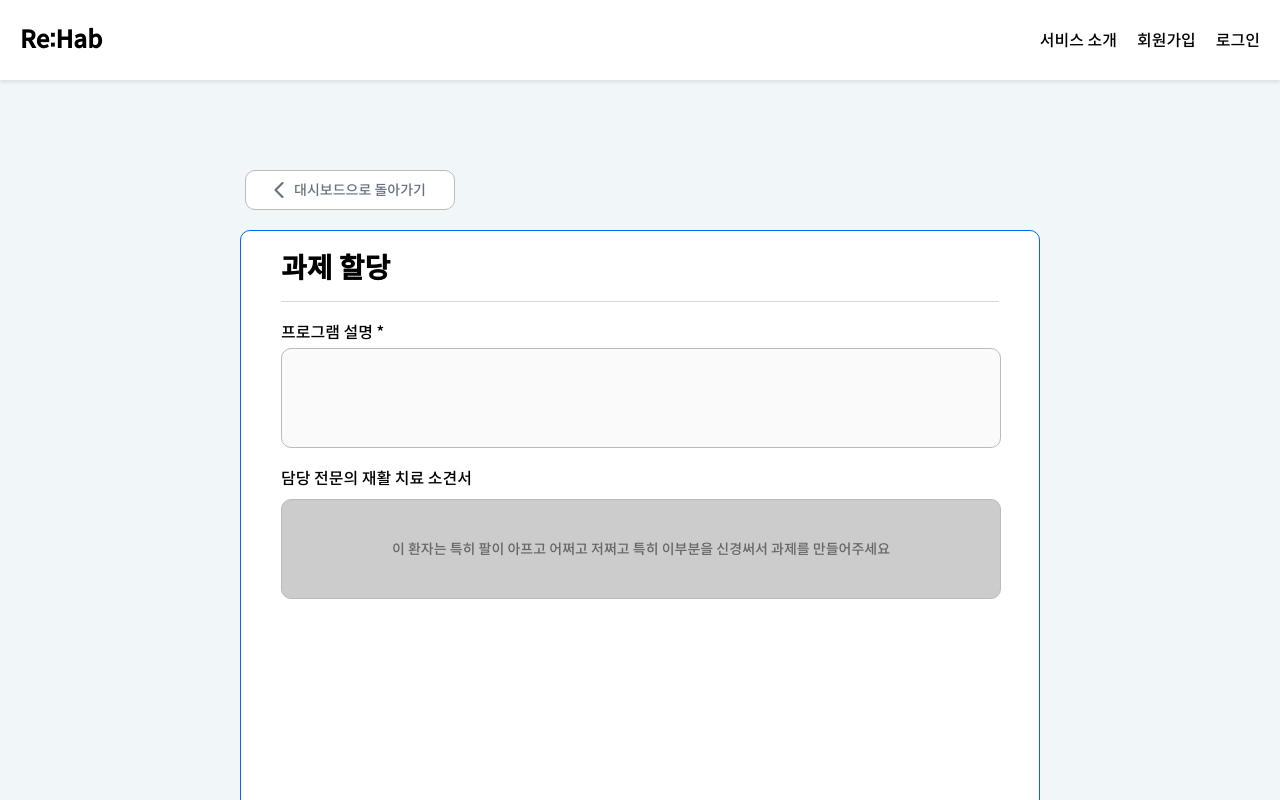
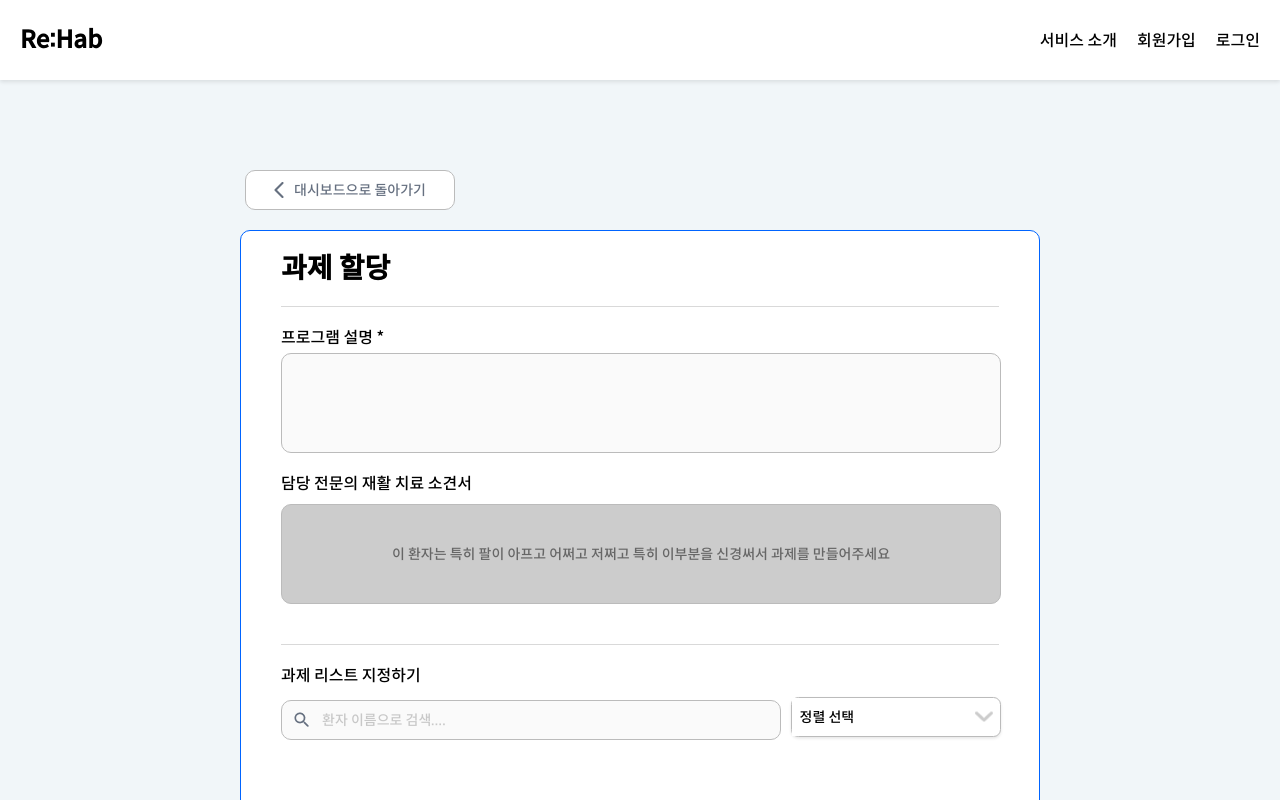
Before and after one commit to sync-without-async/Rehab-FrontEnd, a React (Vite) app: page /theramakeassgin in a window 1280 px wide. Shown: the top 800 px of the page. Built offline with nearby package versions, Linux system fonts and the light colour scheme.

Commit message:
Feat: 과제 리스트 지정 시 검색 컴포넌트 보이도록 구현

```diff
--- a/src/components/TherapistDashBoard/TheraMakeAssgin.jsx
+++ b/src/components/TherapistDashBoard/TheraMakeAssgin.jsx
@@ -1,5 +1,8 @@
 import styled from "styled-components";
 import InputDText from "../Input/InputDText";
+import SearchBar from "../Input/SearchBar";
+import DropdownFilter from "../Dropdown/DropdownFilter";
+
 
 const Container = styled.div`
   width: 800px;
@@ -18,7 +21,7 @@ const Title = styled.h1`
   font-size: 28px;
   font-weight: bold;
   color: #000000;
-  margin-bottom: 15px;
+  margin-bottom: 20px;
 `;
 
 const Divider = styled.hr`
@@ -48,8 +51,18 @@ const OpinionContent = styled.div`
   display: flex;
   align-items: center;
   justify-content: center;
+  margin-bottom:40px;
 `;
 
+const SearchAndFilterContainer = styled.div`
+  display: flex;
+  justify-content: space-between;
+  align-items: center;
+  margin-bottom: 20px;
+  width: 720px;
+`;
+
+const filterlist = ["팔 재활", "어깨 재활", "허벅지 재활", "무릎 재활"];
 const TheraMakeAssign = () => {
 
   return (
@@ -61,6 +74,12 @@ const TheraMakeAssign = () => {
       <OpinionContent>
         이 환자는 특히 팔이 아프고 어쩌고 저쩌고 특히 이부분을 신경써서 과제를 만들어주세요
       </OpinionContent>
+      <Divider />
+      <OpinionTitle>과제 리스트 지정하기</OpinionTitle>
+      <SearchAndFilterContainer>
+        <SearchBar />
+        <DropdownFilter items={filterlist} />
+      </SearchAndFilterContainer>
     </Container>
   );
 };
```
